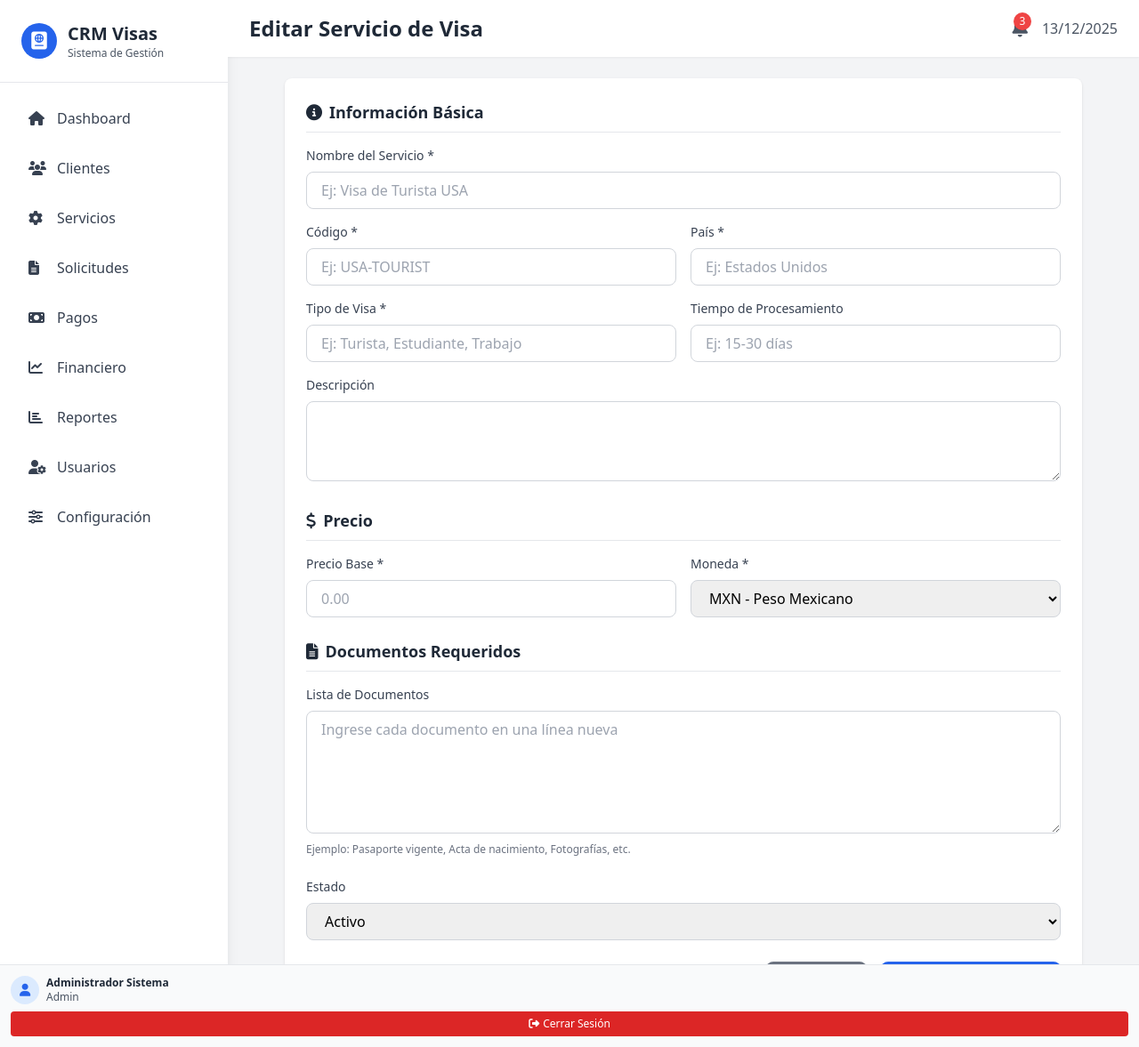
After one commit to danjohn007/CRMVisas, a PHP site: template app/views/services/edit.php in a window 1280 px wide. The commit adds this page. Shown: the whole page at 89% size. Run offline with PHP 8.4, Linux system fonts and the light colour scheme; the template is opened without the code that fills it, so the values that code supplies are empty; a user stored in the database is signed in; some libraries are stand-ins or nearby versions.

Commit message:
Create missing service views and reduce logout module size
Co-authored-by: danjohn007 <77515822+danjohn007@users.noreply.github.com>

```diff
--- a/app/views/layouts/main.php
+++ b/app/views/layouts/main.php
@@ -93,19 +93,19 @@
                 <?php endif; ?>
             </nav>
 
-            <div class="absolute bottom-0 left-0 right-0 p-4 bg-gray-50 border-t">
-                <div class="flex items-center space-x-3 mb-3">
-                    <div class="w-10 h-10 bg-blue-100 rounded-full flex items-center justify-center">
-                        <i class="fas fa-user text-blue-600"></i>
+            <div class="absolute bottom-0 left-0 right-0 p-3 bg-gray-50 border-t">
+                <div class="flex items-center space-x-2 mb-2">
+                    <div class="w-8 h-8 bg-blue-100 rounded-full flex items-center justify-center">
+                        <i class="fas fa-user text-blue-600 text-sm"></i>
                     </div>
                     <div class="flex-1">
-                        <p class="text-sm font-semibold text-gray-800"><?php echo $_SESSION['full_name']; ?></p>
+                        <p class="text-xs font-semibold text-gray-800"><?php echo $_SESSION['full_name']; ?></p>
                         <p class="text-xs text-gray-600 capitalize"><?php echo $_SESSION['role']; ?></p>
                     </div>
                 </div>
                 <a href="<?php echo BASE_URL; ?>/public/index.php?page=logout"
-                   class="flex items-center justify-center space-x-2 px-4 py-2 bg-red-600 hover:bg-red-700 text-white rounded-lg transition">
-                    <i class="fas fa-sign-out-alt"></i>
+                   class="flex items-center justify-center space-x-1 px-3 py-1.5 bg-red-600 hover:bg-red-700 text-white rounded text-xs transition">
+                    <i class="fas fa-sign-out-alt text-xs"></i>
                     <span>Cerrar Sesión</span>
                 </a>
             </div>
--- /dev/null
+++ b/app/views/services/edit.php
@@ -0,0 +1,127 @@
+<?php
+$title = 'Editar Servicio - CRM Visas';
+$pageTitle = 'Editar Servicio de Visa';
+ob_start();
+?>
+
+<div class="max-w-4xl mx-auto">
+    <div class="bg-white rounded-lg shadow p-6">
+        <form method="POST" action="<?php echo BASE_URL; ?>/public/index.php?page=services&action=edit&id=<?php echo $service['id']; ?>">
+            <!-- Basic Information -->
+            <div class="mb-6">
+                <h3 class="text-lg font-semibold text-gray-800 mb-4 border-b pb-2">
+                    <i class="fas fa-info-circle mr-2"></i>Información Básica
+                </h3>
+                <div class="grid grid-cols-1 md:grid-cols-2 gap-4">
+                    <div class="md:col-span-2">
+                        <label class="block text-sm font-medium text-gray-700 mb-2">Nombre del Servicio *</label>
+                        <input type="text" name="name" required
+                               value="<?php echo htmlspecialchars($service['name']); ?>"
+                               placeholder="Ej: Visa de Turista USA"
+                               class="w-full px-4 py-2 border border-gray-300 rounded-lg focus:outline-none focus:ring-2 focus:ring-blue-500">
+                    </div>
+                    <div>
+                        <label class="block text-sm font-medium text-gray-700 mb-2">Código *</label>
+                        <input type="text" name="code" required
+                               value="<?php echo htmlspecialchars($service['code']); ?>"
+                               placeholder="Ej: USA-TOURIST"
+                               class="w-full px-4 py-2 border border-gray-300 rounded-lg focus:outline-none focus:ring-2 focus:ring-blue-500">
+                    </div>
+                    <div>
+                        <label class="block text-sm font-medium text-gray-700 mb-2">País *</label>
+                        <input type="text" name="country" required
+                               value="<?php echo htmlspecialchars($service['country']); ?>"
+                               placeholder="Ej: Estados Unidos"
+                               class="w-full px-4 py-2 border border-gray-300 rounded-lg focus:outline-none focus:ring-2 focus:ring-blue-500">
+                    </div>
+                    <div>
+                        <label class="block text-sm font-medium text-gray-700 mb-2">Tipo de Visa *</label>
+                        <input type="text" name="visa_type" required
+                               value="<?php echo htmlspecialchars($service['visa_type']); ?>"
+                               placeholder="Ej: Turista, Estudiante, Trabajo"
+                               class="w-full px-4 py-2 border border-gray-300 rounded-lg focus:outline-none focus:ring-2 focus:ring-blue-500">
+                    </div>
+                    <div>
+                        <label class="block text-sm font-medium text-gray-700 mb-2">Tiempo de Procesamiento</label>
+                        <input type="text" name="processing_time"
+                               value="<?php echo htmlspecialchars($service['processing_time'] ?? ''); ?>"
+                               placeholder="Ej: 15-30 días"
+                               class="w-full px-4 py-2 border border-gray-300 rounded-lg focus:outline-none focus:ring-2 focus:ring-blue-500">
+                    </div>
+                    <div class="md:col-span-2">
+                        <label class="block text-sm font-medium text-gray-700 mb-2">Descripción</label>
+                        <textarea name="description" rows="3"
+                                  class="w-full px-4 py-2 border border-gray-300 rounded-lg focus:outline-none focus:ring-2 focus:ring-blue-500"><?php echo htmlspecialchars($service['description'] ?? ''); ?></textarea>
+                    </div>
+                </div>
+            </div>
+
+            <!-- Pricing -->
+            <div class="mb-6">
+                <h3 class="text-lg font-semibold text-gray-800 mb-4 border-b pb-2">
+                    <i class="fas fa-dollar-sign mr-2"></i>Precio
+                </h3>
+                <div class="grid grid-cols-1 md:grid-cols-2 gap-4">
+                    <div>
+                        <label class="block text-sm font-medium text-gray-700 mb-2">Precio Base *</label>
+                        <input type="number" name="base_price" required step="0.01" min="0"
+                               value="<?php echo htmlspecialchars($service['base_price']); ?>"
+                               placeholder="0.00"
+                               class="w-full px-4 py-2 border border-gray-300 rounded-lg focus:outline-none focus:ring-2 focus:ring-blue-500">
+                    </div>
+                    <div>
+                        <label class="block text-sm font-medium text-gray-700 mb-2">Moneda *</label>
+                        <select name="currency"
+                                class="w-full px-4 py-2 border border-gray-300 rounded-lg focus:outline-none focus:ring-2 focus:ring-blue-500">
+                            <option value="MXN" <?php echo $service['currency'] === 'MXN' ? 'selected' : ''; ?>>MXN - Peso Mexicano</option>
+                            <option value="USD" <?php echo $service['currency'] === 'USD' ? 'selected' : ''; ?>>USD - Dólar Americano</option>
+                            <option value="EUR" <?php echo $service['currency'] === 'EUR' ? 'selected' : ''; ?>>EUR - Euro</option>
+                            <option value="CAD" <?php echo $service['currency'] === 'CAD' ? 'selected' : ''; ?>>CAD - Dólar Canadiense</option>
+                        </select>
+                    </div>
+                </div>
+            </div>
+
+            <!-- Documents Required -->
+            <div class="mb-6">
+                <h3 class="text-lg font-semibold text-gray-800 mb-4 border-b pb-2">
+                    <i class="fas fa-file-alt mr-2"></i>Documentos Requeridos
+                </h3>
+                <div>
+                    <label class="block text-sm font-medium text-gray-700 mb-2">Lista de Documentos</label>
+                    <textarea name="required_documents" rows="5"
+                              placeholder="Ingrese cada documento en una línea nueva"
+                              class="w-full px-4 py-2 border border-gray-300 rounded-lg focus:outline-none focus:ring-2 focus:ring-blue-500"><?php echo htmlspecialchars($service['required_documents'] ?? ''); ?></textarea>
+                    <p class="text-xs text-gray-500 mt-1">Ejemplo: Pasaporte vigente, Acta de nacimiento, Fotografías, etc.</p>
+                </div>
+            </div>
+
+            <!-- Status -->
+            <div class="mb-6">
+                <label class="block text-sm font-medium text-gray-700 mb-2">Estado</label>
+                <select name="status"
+                        class="w-full px-4 py-2 border border-gray-300 rounded-lg focus:outline-none focus:ring-2 focus:ring-blue-500">
+                    <option value="active" <?php echo $service['status'] === 'active' ? 'selected' : ''; ?>>Activo</option>
+                    <option value="inactive" <?php echo $service['status'] === 'inactive' ? 'selected' : ''; ?>>Inactivo</option>
+                    <option value="archived" <?php echo $service['status'] === 'archived' ? 'selected' : ''; ?>>Archivado</option>
+                </select>
+            </div>
+
+            <!-- Actions -->
+            <div class="flex justify-end space-x-4">
+                <a href="<?php echo BASE_URL; ?>/public/index.php?page=services&action=view&id=<?php echo $service['id']; ?>"
+                   class="px-6 py-3 bg-gray-500 hover:bg-gray-600 text-white rounded-lg transition">
+                    Cancelar
+                </a>
+                <button type="submit" class="px-6 py-3 bg-blue-600 hover:bg-blue-700 text-white rounded-lg transition">
+                    <i class="fas fa-save mr-2"></i>Guardar Cambios
+                </button>
+            </div>
+        </form>
+    </div>
+</div>
+
+<?php
+$content = ob_get_clean();
+require_once __DIR__ . '/../layouts/main.php';
+?>
```
Also changed, not shown: app/views/services/view.php (added, +126 -0 lines).
